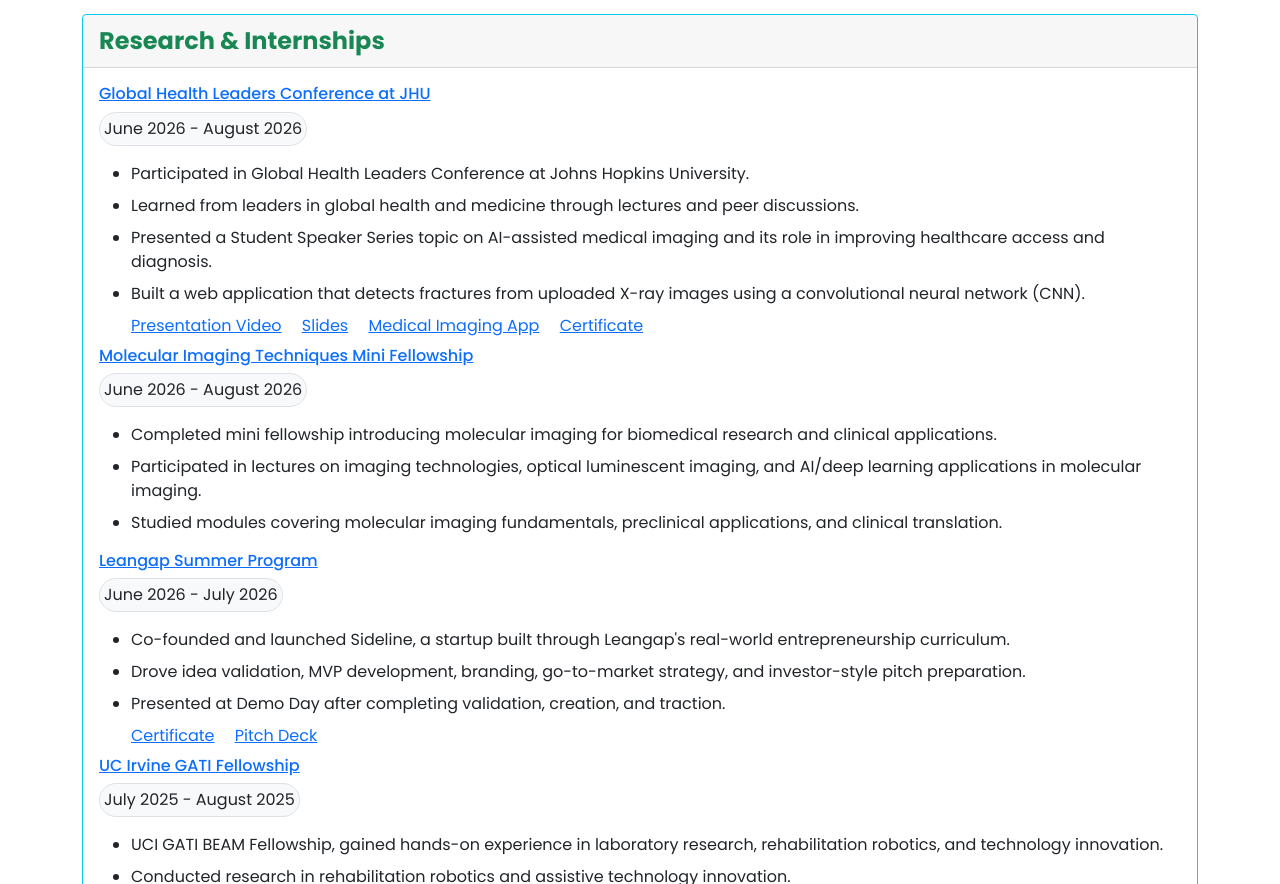
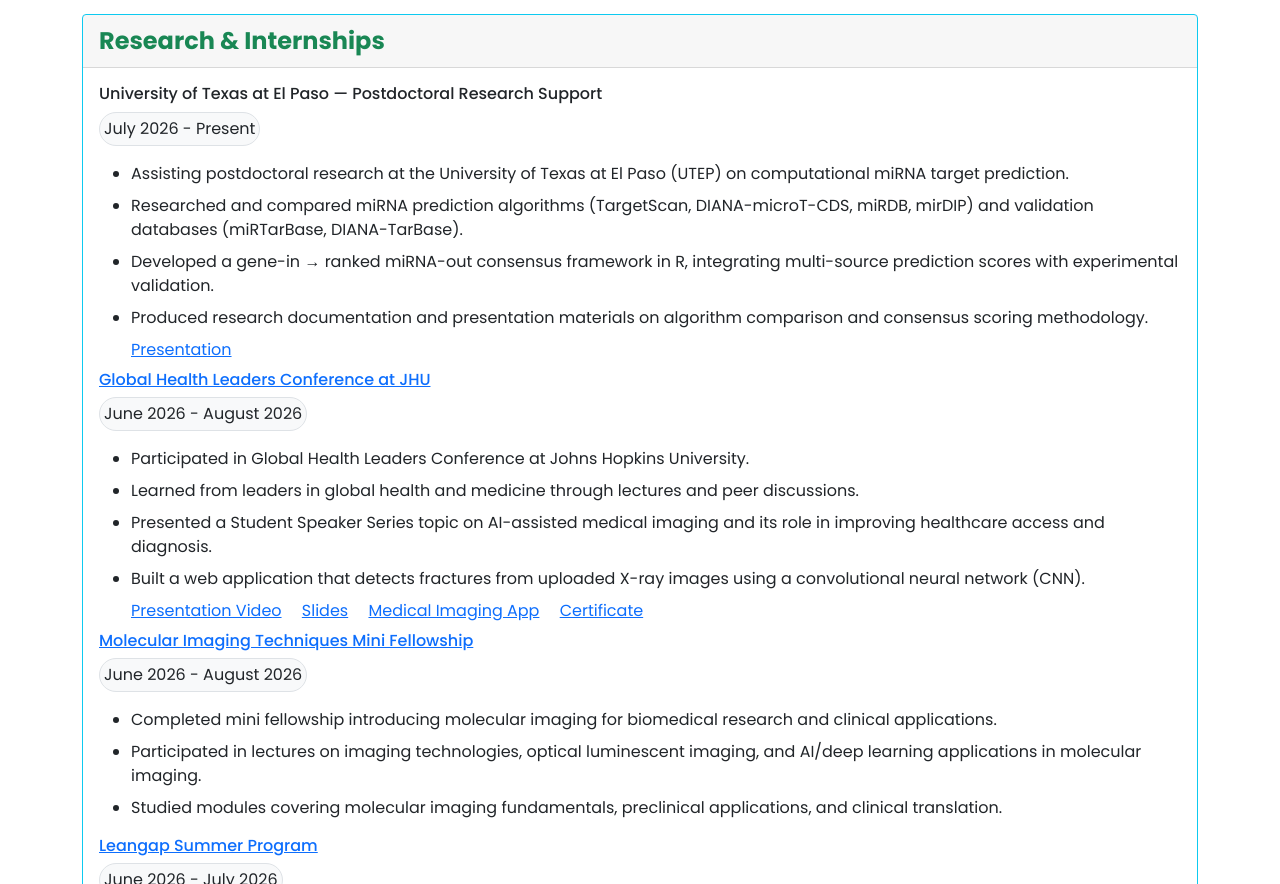
Before and after one commit to ishanvenkat/portfolio, a plain HTML site: page resume.html in a window 1280 px wide. Shown: the part 818-1702 px from the top of the page. Drawn offline with nearby package versions, Linux system fonts and the light colour scheme.

Commit message:
Updating UTEP research support

```diff
--- a/resume.html
+++ b/resume.html
@@ -84,6 +84,25 @@
         <div class="card border-info mb-3" style="max-width: 100%;">
           <div class="card-header text-success fw-bold fs-4">Research & Internships</div>
           <div class="card-body">
+            <h6 class="card-title">University of Texas at El Paso — Postdoctoral Research Support</h6>
+            <p class="bg-light p-1 border border-1 rounded-pill" style="width: fit-content">July 2026 - Present</p>
+            <ul>
+              <li class="mb-2">
+                Assisting postdoctoral research at the University of Texas at El Paso (UTEP) on computational miRNA target prediction.
+              </li>
+              <li class="mb-2">
+                Researched and compared miRNA prediction algorithms (TargetScan, DIANA-microT-CDS, miRDB, mirDIP) and validation databases (miRTarBase, DIANA-TarBase).
+              </li>
+              <li class="mb-2">
+                Developed a gene-in → ranked miRNA-out consensus framework in R, integrating multi-source prediction scores with experimental validation.
+              </li>
+              <li class="mb-2">
+                Produced research documentation and presentation materials on algorithm comparison and consensus scoring methodology.
+              </li>
+            </ul>
+            <p class="card-text project-links">
+              <a href="https://docs.google.com/presentation/d/1obqt_ABJmHW1CrSxdqjhJJQNtjjsbHG3L6fA0d0-jaA/edit?usp=sharing" target="_blank" rel="noopener noreferrer">Presentation</a>
+            </p>
             <h6 class="card-title"><a class="card-text" href="https://glohea.org/about" target="_blank" rel="noopener noreferrer">Global Health Leaders Conference at JHU</a></h6>
             <p class="bg-light p-1 border border-1 rounded-pill" style="width: fit-content">June 2026 - August 2026</p>
             <ul>
```
